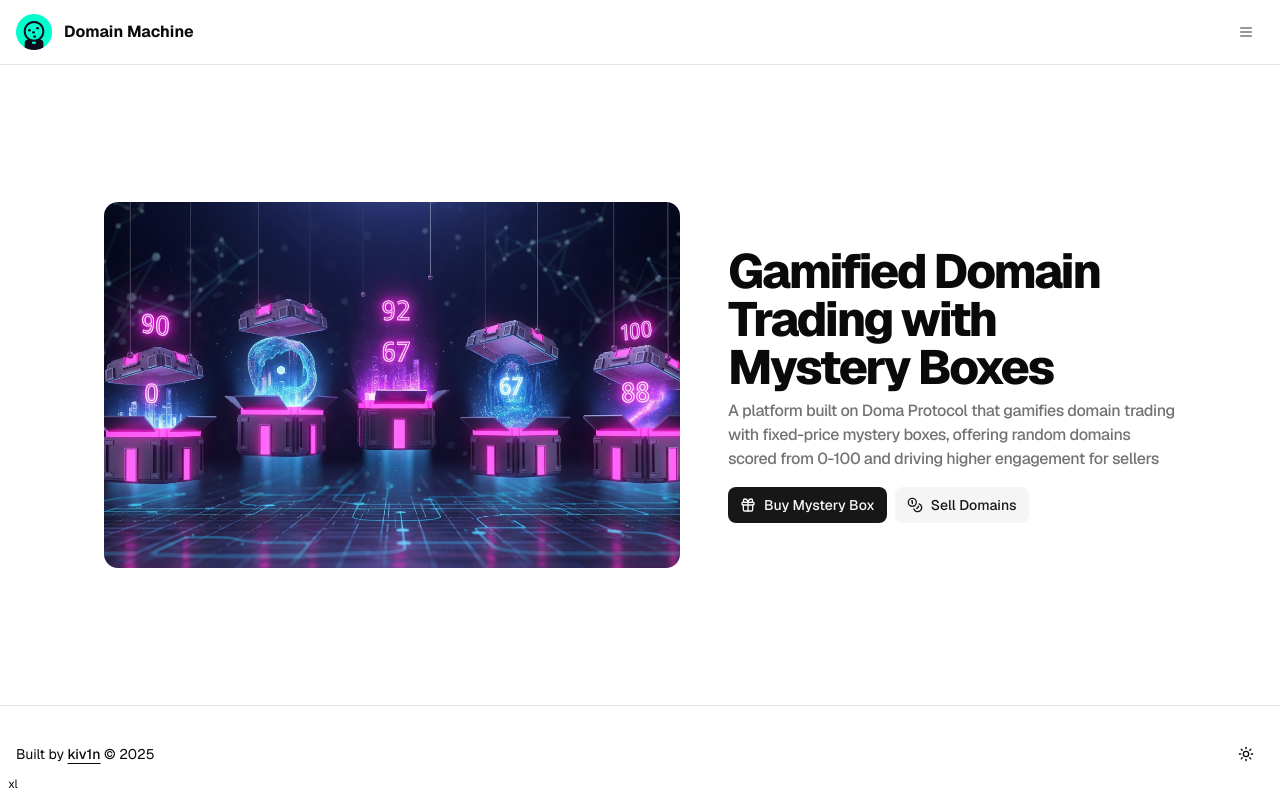
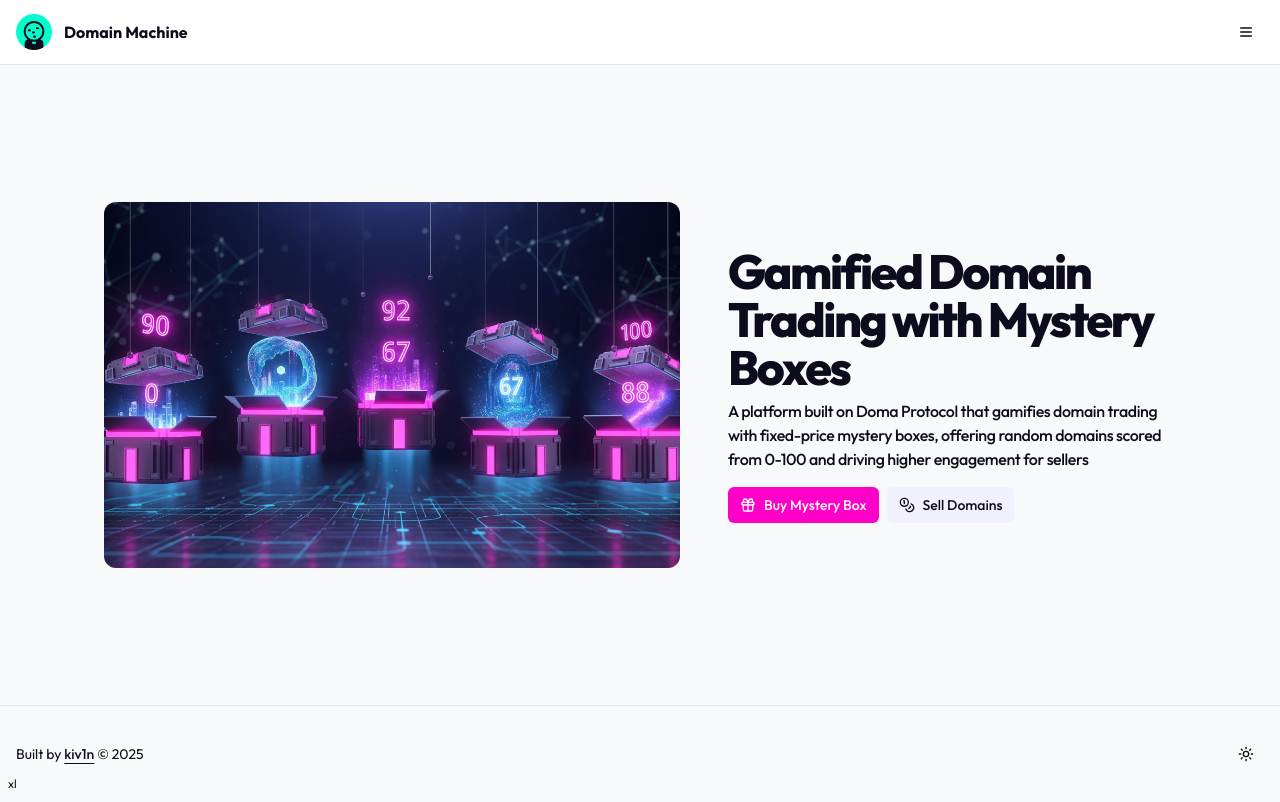
Before and after one commit to web3goals/domain-machine-prototype, a Next.js app in the folder app/: page / in a window 1280 px wide. Built offline with nearby package versions, Linux system fonts and the light colour scheme; no server answers.

Commit message:
Update styles

```diff
--- a/app/app/layout.tsx
+++ b/app/app/layout.tsx
@@ -7,16 +7,16 @@ import { cn } from "@/lib/utils";
 import "@/styles/globals.css";
 import type { Metadata } from "next";
 import { ThemeProvider } from "next-themes";
-import { Geist, Geist_Mono } from "next/font/google";
+import { Fira_Code, Outfit } from "next/font/google";
 import { Toaster } from "sonner";
 
-const geistSans = Geist({
-  variable: "--font-geist-sans",
+const outfit = Outfit({
+  variable: "--font-sans",
   subsets: ["latin"],
 });
 
-const geistMono = Geist_Mono({
-  variable: "--font-geist-mono",
+const firaCode = Fira_Code({
+  variable: "--font-mono",
   subsets: ["latin"],
 });
 
@@ -41,8 +41,8 @@ export default function RootLayout({
       <body
         className={cn(
           `min-h-screen bg-background font-sans antialiased`,
-          geistSans.variable,
-          geistMono.variable
+          outfit.variable,
+          firaCode.variable
         )}
       >
         <ThemeProvider
--- a/app/components/page-header.tsx
+++ b/app/components/page-header.tsx
@@ -9,7 +9,7 @@ export default function PageHeader(props: {
     if (isValidElement(props.icon)) {
       // Clone the icon element and add the required className
       return cloneElement(props.icon as ReactElement<{ className?: string }>, {
-        className: "size-12 text-primary-foreground",
+        className: "size-12 text-accent-foreground",
       });
     }
     // Fallback if icon is not a valid React element
@@ -19,7 +19,7 @@ export default function PageHeader(props: {
   return (
     <div className="flex flex-row items-center gap-4">
       {/* Icon */}
-      <div className="flex items-center justify-center size-24 rounded-full bg-primary">
+      <div className="flex items-center justify-center size-24 rounded-full bg-accent">
         {renderIcon()}
       </div>
       {/* Title, subtitle */}
--- a/app/styles/globals.css
+++ b/app/styles/globals.css
@@ -6,110 +6,160 @@
 @theme inline {
   --color-background: var(--background);
   --color-foreground: var(--foreground);
-  --font-sans: var(--font-geist-sans);
-  --font-mono: var(--font-geist-mono);
+  --color-card: var(--card);
+  --color-card-foreground: var(--card-foreground);
+  --color-popover: var(--popover);
+  --color-popover-foreground: var(--popover-foreground);
+  --color-primary: var(--primary);
+  --color-primary-foreground: var(--primary-foreground);
+  --color-secondary: var(--secondary);
+  --color-secondary-foreground: var(--secondary-foreground);
+  --color-muted: var(--muted);
+  --color-muted-foreground: var(--muted-foreground);
+  --color-accent: var(--accent);
+  --color-accent-foreground: var(--accent-foreground);
+  --color-destructive: var(--destructive);
+  --color-destructive-foreground: var(--destructive-foreground);
+  --color-border: var(--border);
+  --color-input: var(--input);
+  --color-ring: var(--ring);
+  --color-chart-1: var(--chart-1);
+  --color-chart-2: var(--chart-2);
+  --color-chart-3: var(--chart-3);
+  --color-chart-4: var(--chart-4);
+  --color-chart-5: var(--chart-5);
+  --color-sidebar: var(--sidebar);
+  --color-sidebar-foreground: var(--sidebar-foreground);
+  --color-sidebar-primary: var(--sidebar-primary);
+  --color-sidebar-primary-foreground: var(--sidebar-primary-foreground);
+  --color-sidebar-accent: var(--sidebar-accent);
+  --color-sidebar-accent-foreground: var(--sidebar-accent-foreground);
+  --color-sidebar-border: var(--sidebar-border);
   --color-sidebar-ring: var(--sidebar-ring);
-  --color-sidebar-border: var(--sidebar-border);
-  --color-sidebar-accent-foreground: var(--sidebar-accent-foreground);
-  --color-sidebar-accent: var(--sidebar-accent);
-  --color-sidebar-primary-foreground: var(--sidebar-primary-foreground);
-  --color-sidebar-primary: var(--sidebar-primary);
-  --color-sidebar-foreground: var(--sidebar-foreground);
-  --color-sidebar: var(--sidebar);
-  --color-chart-5: var(--chart-5);
-  --color-chart-4: var(--chart-4);
-  --color-chart-3: var(--chart-3);
-  --color-chart-2: var(--chart-2);
-  --color-chart-1: var(--chart-1);
-  --color-ring: var(--ring);
-  --color-input: var(--input);
-  --color-border: var(--border);
-  --color-destructive: var(--destructive);
-  --color-accent-foreground: var(--accent-foreground);
-  --color-accent: var(--accent);
-  --color-muted-foreground: var(--muted-foreground);
-  --color-muted: var(--muted);
-  --color-secondary-foreground: var(--secondary-foreground);
-  --color-secondary: var(--secondary);
-  --color-primary-foreground: var(--primary-foreground);
-  --color-primary: var(--primary);
-  --color-popover-foreground: var(--popover-foreground);
-  --color-popover: var(--popover);
-  --color-card-foreground: var(--card-foreground);
-  --color-card: var(--card);
+
+  --font-sans: var(--font-sans);
+  --font-mono: var(--font-mono);
+  --font-serif: var(--font-serif);
+
   --radius-sm: calc(var(--radius) - 4px);
   --radius-md: calc(var(--radius) - 2px);
   --radius-lg: var(--radius);
   --radius-xl: calc(var(--radius) + 4px);
+
+  --shadow-2xs: var(--shadow-2xs);
+  --shadow-xs: var(--shadow-xs);
+  --shadow-sm: var(--shadow-sm);
+  --shadow: var(--shadow);
+  --shadow-md: var(--shadow-md);
+  --shadow-lg: var(--shadow-lg);
+  --shadow-xl: var(--shadow-xl);
+  --shadow-2xl: var(--shadow-2xl);
 }
 
 :root {
-  --radius: 0.625rem;
-  --background: oklch(1 0 0);
-  --foreground: oklch(0.145 0 0);
-  --card: oklch(1 0 0);
-  --card-foreground: oklch(0.145 0 0);
-  --popover: oklch(1 0 0);
-  --popover-foreground: oklch(0.145 0 0);
-  --primary: oklch(0.205 0 0);
-  --primary-foreground: oklch(0.985 0 0);
-  --secondary: oklch(0.97 0 0);
-  --secondary-foreground: oklch(0.205 0 0);
-  --muted: oklch(0.97 0 0);
-  --muted-foreground: oklch(0.556 0 0);
-  --accent: oklch(0.97 0 0);
-  --accent-foreground: oklch(0.205 0 0);
-  --destructive: oklch(0.577 0.245 27.325);
-  --border: oklch(0.922 0 0);
-  --input: oklch(0.922 0 0);
-  --ring: oklch(0.708 0 0);
-  --chart-1: oklch(0.646 0.222 41.116);
-  --chart-2: oklch(0.6 0.118 184.704);
-  --chart-3: oklch(0.398 0.07 227.392);
-  --chart-4: oklch(0.828 0.189 84.429);
-  --chart-5: oklch(0.769 0.188 70.08);
-  --sidebar: oklch(0.985 0 0);
-  --sidebar-foreground: oklch(0.145 0 0);
-  --sidebar-primary: oklch(0.205 0 0);
-  --sidebar-primary-foreground: oklch(0.985 0 0);
-  --sidebar-accent: oklch(0.97 0 0);
-  --sidebar-accent-foreground: oklch(0.205 0 0);
-  --sidebar-border: oklch(0.922 0 0);
-  --sidebar-ring: oklch(0.708 0 0);
+  --background: #f8f9fa;
+  --foreground: #0c0c1d;
+  --card: #ffffff;
+  --card-foreground: #0c0c1d;
+  --popover: #ffffff;
+  --popover-foreground: #0c0c1d;
+  --primary: #ff00c8;
+  --primary-foreground: #ffffff;
+  --secondary: #f0f0ff;
+  --secondary-foreground: #0c0c1d;
+  --muted: #f0f0ff;
+  --muted-foreground: #0c0c1d;
+  --accent: #00ffcc;
+  --accent-foreground: #0c0c1d;
+  --destructive: #ff3d00;
+  --destructive-foreground: #ffffff;
+  --border: #dfe6e9;
+  --input: #dfe6e9;
+  --ring: #ff00c8;
+  --chart-1: #ff00c8;
+  --chart-2: #9000ff;
+  --chart-3: #00e5ff;
+  --chart-4: #00ffcc;
+  --chart-5: #ffe600;
+  --sidebar: #f0f0ff;
+  --sidebar-foreground: #0c0c1d;
+  --sidebar-primary: #ff00c8;
+  --sidebar-primary-foreground: #ffffff;
+  --sidebar-accent: #00ffcc;
+  --sidebar-accent-foreground: #0c0c1d;
+  --sidebar-border: #dfe6e9;
+  --sidebar-ring: #ff00c8;
+  --font-sans: Outfit, sans-serif;
+  --font-serif: ui-serif, Georgia, Cambria, "Times New Roman", Times, serif;
+  --font-mono: Fira Code, monospace;
+  --radius: 0.5rem;
+  --shadow-2xs: 0px 4px 8px -2px hsl(0 0% 0% / 0.05);
+  --shadow-xs: 0px 4px 8px -2px hsl(0 0% 0% / 0.05);
+  --shadow-sm: 0px 4px 8px -2px hsl(0 0% 0% / 0.1),
+    0px 1px 2px -3px hsl(0 0% 0% / 0.1);
+  --shadow: 0px 4px 8px -2px hsl(0 0% 0% / 0.1),
+    0px 1px 2px -3px hsl(0 0% 0% / 0.1);
+  --shadow-md: 0px 4px 8px -2px hsl(0 0% 0% / 0.1),
+    0px 2px 4px -3px hsl(0 0% 0% / 0.1);
+  --shadow-lg: 0px 4px 8px -2px hsl(0 0% 0% / 0.1),
+    0px 4px 6px -3px hsl(0 0% 0% / 0.1);
+  --shadow-xl: 0px 4px 8px -2px hsl(0 0% 0% / 0.1),
+    0px 8px 10px -3px hsl(0 0% 0% / 0.1);
+  --shadow-2xl: 0px 4px 8px -2px hsl(0 0% 0% / 0.25);
+  --tracking-normal: 0em;
+  --spacing: 0.25rem;
 }
 
 .dark {
-  --background: oklch(0.145 0 0);
-  --foreground: oklch(0.985 0 0);
-  --card: oklch(0.205 0 0);
-  --card-foreground: oklch(0.985 0 0);
-  --popover: oklch(0.205 0 0);
-  --popover-foreground: oklch(0.985 0 0);
-  --primary: oklch(0.922 0 0);
-  --primary-foreground: oklch(0.205 0 0);
-  --secondary: oklch(0.269 0 0);
-  --secondary-foreground: oklch(0.985 0 0);
-  --muted: oklch(0.269 0 0);
-  --muted-foreground: oklch(0.708 0 0);
-  --accent: oklch(0.269 0 0);
-  --accent-foreground: oklch(0.985 0 0);
-  --destructive: oklch(0.704 0.191 22.216);
-  --border: oklch(1 0 0 / 10%);
-  --input: oklch(1 0 0 / 15%);
-  --ring: oklch(0.556 0 0);
-  --chart-1: oklch(0.488 0.243 264.376);
-  --chart-2: oklch(0.696 0.17 162.48);
-  --chart-3: oklch(0.769 0.188 70.08);
-  --chart-4: oklch(0.627 0.265 303.9);
-  --chart-5: oklch(0.645 0.246 16.439);
-  --sidebar: oklch(0.205 0 0);
-  --sidebar-foreground: oklch(0.985 0 0);
-  --sidebar-primary: oklch(0.488 0.243 264.376);
-  --sidebar-primary-foreground: oklch(0.985 0 0);
-  --sidebar-accent: oklch(0.269 0 0);
-  --sidebar-accent-foreground: oklch(0.985 0 0);
-  --sidebar-border: oklch(1 0 0 / 10%);
-  --sidebar-ring: oklch(0.556 0 0);
+  --background: #0c0c1d;
+  --foreground: #eceff4;
+  --card: #1e1e3f;
+  --card-foreground: #eceff4;
+  --popover: #1e1e3f;
+  --popover-foreground: #eceff4;
+  --primary: #ff00c8;
+  --primary-foreground: #ffffff;
+  --secondary: #1e1e3f;
+  --secondary-foreground: #eceff4;
+  --muted: #1e1e3f;
+  --muted-foreground: #8085a6;
+  --accent: #00ffcc;
+  --accent-foreground: #0c0c1d;
+  --destructive: #ff3d00;
+  --destructive-foreground: #ffffff;
+  --border: #2e2e5e;
+  --input: #2e2e5e;
+  --ring: #ff00c8;
+  --chart-1: #ff00c8;
+  --chart-2: #9000ff;
+  --chart-3: #00e5ff;
+  --chart-4: #00ffcc;
+  --chart-5: #ffe600;
+  --sidebar: #0c0c1d;
+  --sidebar-foreground: #eceff4;
+  --sidebar-primary: #ff00c8;
+  --sidebar-primary-foreground: #ffffff;
+  --sidebar-accent: #00ffcc;
+  --sidebar-accent-foreground: #0c0c1d;
+  --sidebar-border: #2e2e5e;
+  --sidebar-ring: #ff00c8;
+  --font-sans: Outfit, sans-serif;
+  --font-serif: ui-serif, Georgia, Cambria, "Times New Roman", Times, serif;
+  --font-mono: Fira Code, monospace;
+  --radius: 0.5rem;
+  --shadow-2xs: 0px 4px 8px -2px hsl(0 0% 0% / 0.05);
+  --shadow-xs: 0px 4px 8px -2px hsl(0 0% 0% / 0.05);
+  --shadow-sm: 0px 4px 8px -2px hsl(0 0% 0% / 0.1),
+    0px 1px 2px -3px hsl(0 0% 0% / 0.1);
+  --shadow: 0px 4px 8px -2px hsl(0 0% 0% / 0.1),
+    0px 1px 2px -3px hsl(0 0% 0% / 0.1);
+  --shadow-md: 0px 4px 8px -2px hsl(0 0% 0% / 0.1),
+    0px 2px 4px -3px hsl(0 0% 0% / 0.1);
+  --shadow-lg: 0px 4px 8px -2px hsl(0 0% 0% / 0.1),
+    0px 4px 6px -3px hsl(0 0% 0% / 0.1);
+  --shadow-xl: 0px 4px 8px -2px hsl(0 0% 0% / 0.1),
+    0px 8px 10px -3px hsl(0 0% 0% / 0.1);
+  --shadow-2xl: 0px 4px 8px -2px hsl(0 0% 0% / 0.25);
 }
 
 @layer base {
```
